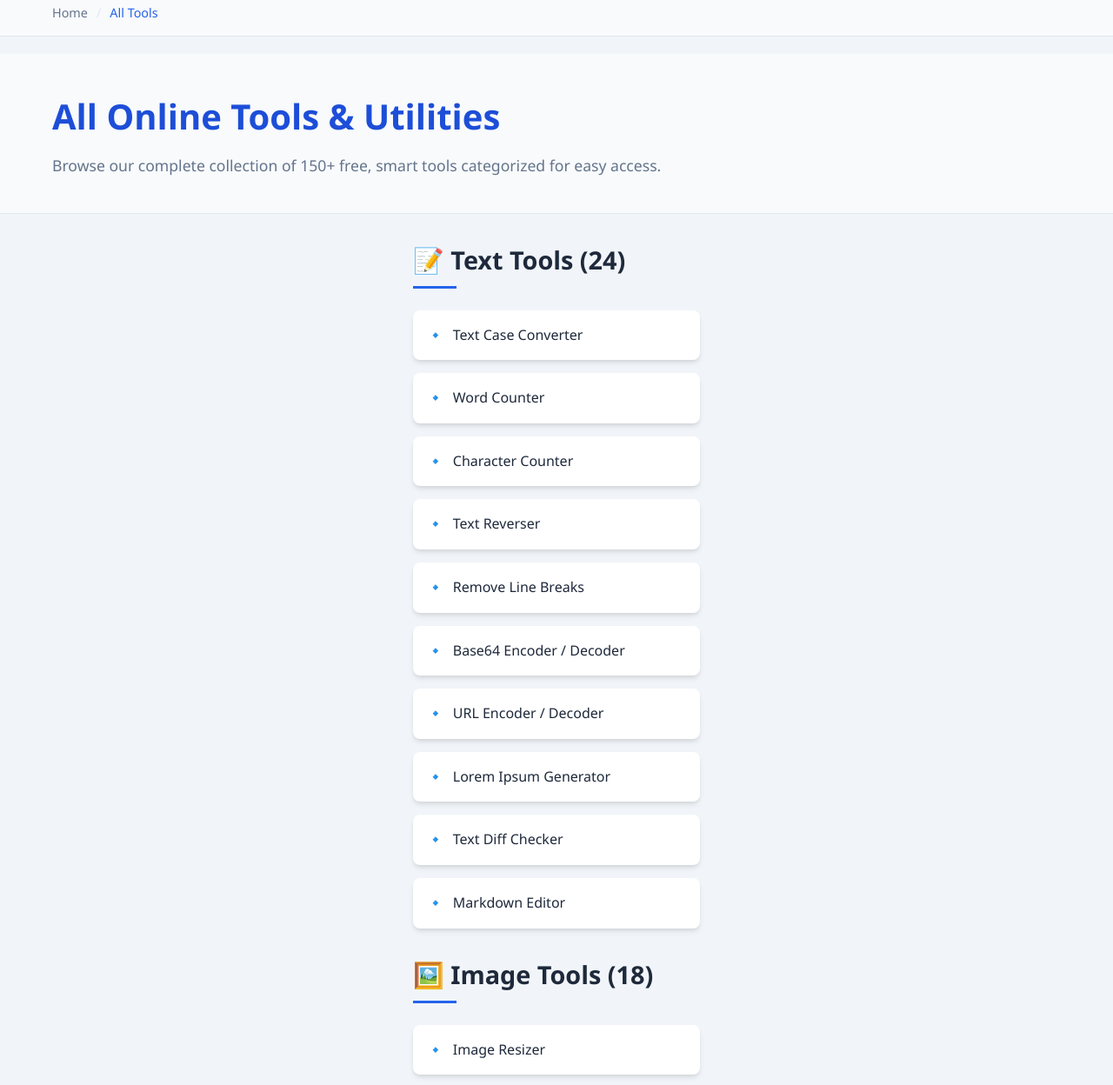
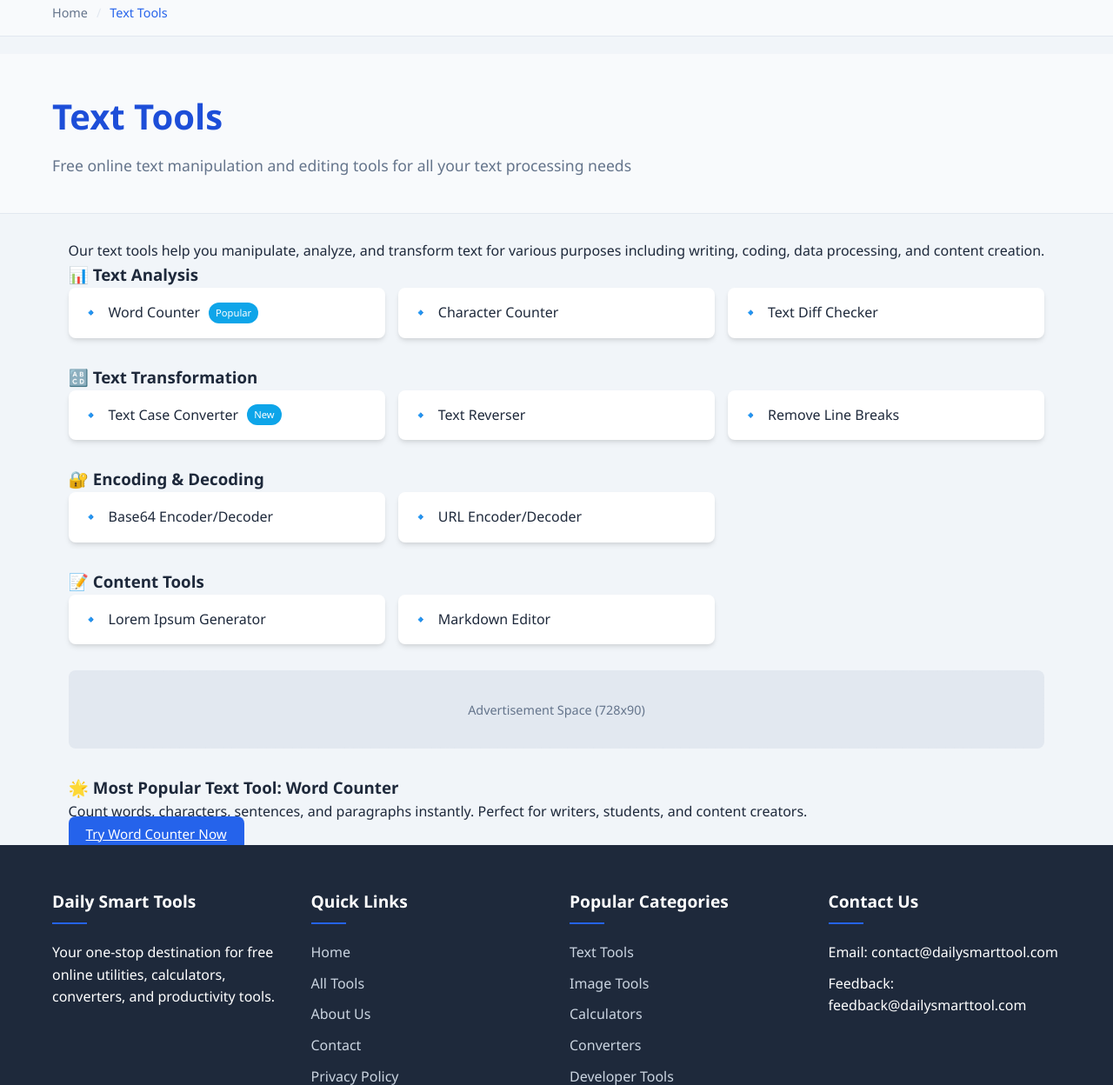
Before and after one commit to AmjathKhan001/dailysmarttools, a plain HTML site: page text-tools.html in a window 1280 px wide. Shown: the part 80-1328 px from the top of the page at 87% size. Drawn offline with Linux system fonts and the light colour scheme.

Commit message:
Update text-tools.html

```diff
--- a/text-tools.html
+++ b/text-tools.html
@@ -3,8 +3,8 @@
 <head>
     <meta charset="UTF-8">
     <meta name="viewport" content="width=device-width, initial-scale=1.0">
-    <title>All Tools - Daily Smart Tools</title>
-    <meta name="description" content="Complete list of all 150+ free online tools, calculators, and converters available on Daily Smart Tools.">
+    <title>Text Tools - Daily Smart Tools</title>
+    <meta name="description" content="Free online text tools including word counter, character counter, text case converter, and more text manipulation utilities.">
     <link rel="stylesheet" href="style.css">
     <link rel="icon" type="image/x-icon" href="favicon.ico">
 </head>
@@ -26,85 +26,69 @@
             <ul>
                 <li><a href="index.html">Home</a></li>
                 <li class="separator">/</li>
-                <li>All Tools</li>
+                <li>Text Tools</li>
             </ul>
         </div>
     </section>
 
     <section class="page-header">
         <div class="container">
-            <h1>All Online Tools & Utilities</h1>
-            <p>Browse our complete collection of 150+ free, smart tools categorized for easy access.</p>
+            <h1>Text Tools</h1>
+            <p>Free online text manipulation and editing tools for all your text processing needs</p>
         </div>
     </section>
 
     <main class="container">
         <section class="tools-list-section">
-            <h2 class="section-title">📝 Text Tools (24)</h2>
-            <ul class="category-tools-list">
-                <li><a href="tools/text/text-case-converter.html">Text Case Converter</a></li>
-                <li><a href="tools/text/word-counter.html">Word Counter</a></li>
-                <li><a href="tools/text/character-counter.html">Character Counter</a></li>
-                <li><a href="tools/text/text-reverser.html">Text Reverser</a></li>
-                <li><a href="tools/text/remove-line-breaks.html">Remove Line Breaks</a></li>
-                <li><a href="tools/text/base64-encoder.html">Base64 Encoder / Decoder</a></li>
-                <li><a href="tools/text/url-encoder.html">URL Encoder / Decoder</a></li>
-                <li><a href="tools/text/lorem-ipsum.html">Lorem Ipsum Generator</a></li>
-                <li><a href="tools/text/text-diff-checker.html">Text Diff Checker</a></li>
-                <li><a href="tools/text/markdown-editor.html">Markdown Editor</a></li>
-            </ul>
+            <div class="section-intro">
+                <p>Our text tools help you manipulate, analyze, and transform text for various purposes including writing, coding, data processing, and content creation.</p>
+            </div>
 
-            <h2 class="section-title">🖼️ Image Tools (18)</h2>
-            <ul class="category-tools-list">
-                <li><a href="tools/image/image-resizer.html">Image Resizer</a></li>
-                <li><a href="tools/image/image-compressor.html">Image Compressor</a></li>
-                <li><a href="tools/image/jpg-to-png.html">JPG to PNG Converter</a></li>
-                <li><a href="tools/image/image-cropper.html">Image Cropper</a></li>
-                <li><a href="tools/image/image-to-pdf.html">Image to PDF Converter</a></li>
-                <li><a href="tools/image/pdf-to-image.html">PDF to Image Converter</a></li>
-                <li><a href="tools/image/youtube-thumbnail.html">YouTube Thumbnail Downloader</a></li>
-                <li><a href="tools/image/color-picker.html">Color Picker</a></li>
-            </ul>
+            <div class="category-tools">
+                <div class="tool-category-group">
+                    <h3>📊 Text Analysis</h3>
+                    <ul class="category-tools-list">
+                        <li><a href="tools/text/word-counter.html">Word Counter <span class="tool-badge">Popular</span></a></li>
+                        <li><a href="tools/text/character-counter.html">Character Counter</a></li>
+                        <li><a href="tools/text/text-diff-checker.html">Text Diff Checker</a></li>
+                    </ul>
+                </div>
 
-            <h2 class="section-title">🧮 Calculators (32)</h2>
-            <ul class="category-tools-list">
-                <li><a href="tools/calculators/loan-calculator.html">Loan Calculator</a></li>
-                <li><a href="tools/calculators/mortgage-calculator.html">Mortgage Calculator</a></li>
-                <li><a href="tools/calculators/percentage-calculator.html">Percentage Calculator</a></li>
-                <li><a href="tools/calculators/age-calculator.html">Age Calculator</a></li>
-                <li><a href="tools/calculators/bmi-calculator.html">BMI Calculator</a></li>
-                <li><a href="tools/calculators/tip-calculator.html">Tip Calculator</a></li>
-                <li><a href="tools/calculators/compound-interest-calculator.html">Compound Interest Calculator</a></li>
-                <li><a href="tools/calculators/tax-calculator.html">Tax Calculator</a></li>
-                <li><a href="tools/calculators/random-number.html">Random Number Generator</a></li>
-            </ul>
+                <div class="tool-category-group">
+                    <h3>🔠 Text Transformation</h3>
+                    <ul class="category-tools-list">
+                        <li><a href="tools/text/text-case-converter.html">Text Case Converter <span class="tool-badge">New</span></a></li>
+                        <li><a href="tools/text/text-reverser.html">Text Reverser</a></li>
+                        <li><a href="tools/text/remove-line-breaks.html">Remove Line Breaks</a></li>
+                    </ul>
+                </div>
 
-            <h2 class="section-title">🔄 Converters (28)</h2>
-            <ul class="category-tools-list">
-                <li><a href="tools/converters/unit-converter.html">Unit Converter</a></li>
-                <li><a href="tools/converters/currency-converter.html">Currency Converter</a></li>
-                <li><a href="tools/converters/temperature-converter.html">Temperature Converter</a></li>
-                <li><a href="tools/converters/color-converter.html">Color Converter</a></li>
-                <li><a href="tools/converters/pdf-to-word.html">PDF to Word Converter</a></li>
-                <li><a href="tools/converters/todo-list.html">To-Do List</a></li>
-            </ul>
+                <div class="tool-category-group">
+                    <h3>🔐 Encoding & Decoding</h3>
+                    <ul class="category-tools-list">
+                        <li><a href="tools/text/base64-encoder.html">Base64 Encoder/Decoder</a></li>
+                        <li><a href="tools/text/url-encoder.html">URL Encoder/Decoder</a></li>
+                    </ul>
+                </div>
 
-            <h2 class="section-title">🔧 Generators (15)</h2>
-            <ul class="category-tools-list">
-                <li><a href="tools/generators/password-generator.html">Password Generator</a></li>
-                <li><a href="tools/generators/qr-code-generator.html">QR Code Generator</a></li>
-                <li><a href="tools/generators/barcode-generator.html">Barcode Generator</a></li>
-                <li><a href="tools/generators/hash-generator.html">Hash Generator</a></li>
-            </ul>
+                <div class="tool-category-group">
+                    <h3>📝 Content Tools</h3>
+                    <ul class="category-tools-list">
+                        <li><a href="tools/text/lorem-ipsum.html">Lorem Ipsum Generator</a></li>
+                        <li><a href="tools/text/markdown-editor.html">Markdown Editor</a></li>
+                    </ul>
+                </div>
+            </div>
 
-            <h2 class="section-title">💻 Developer Tools (36)</h2>
-            <ul class="category-tools-list">
-                <li><a href="tools/developers/json-formatter.html">JSON Formatter / Validator</a></li>
-                <li><a href="tools/developers/html-encoder.html">HTML Encoder / Decoder</a></li>
-                <li><a href="tools/developers/css-minifier.html">CSS Minifier</a></li>
-                <li><a href="tools/developers/regex-tester.html">Regex Tester</a></li>
-                <li><a href="tools/developers/http-header-checker.html">HTTP Header Checker</a></li>
-            </ul>
+            <div class="ad-container">
+                <div class="ad-banner horizontal">Advertisement Space (728x90)</div>
+            </div>
+
+            <div class="featured-tool">
+                <h3>🌟 Most Popular Text Tool: Word Counter</h3>
+                <p>Count words, characters, sentences, and paragraphs instantly. Perfect for writers, students, and content creators.</p>
+                <a href="tools/text/word-counter.html" class="btn btn-primary">Try Word Counter Now</a>
+            </div>
         </section>
     </main>
 
```
